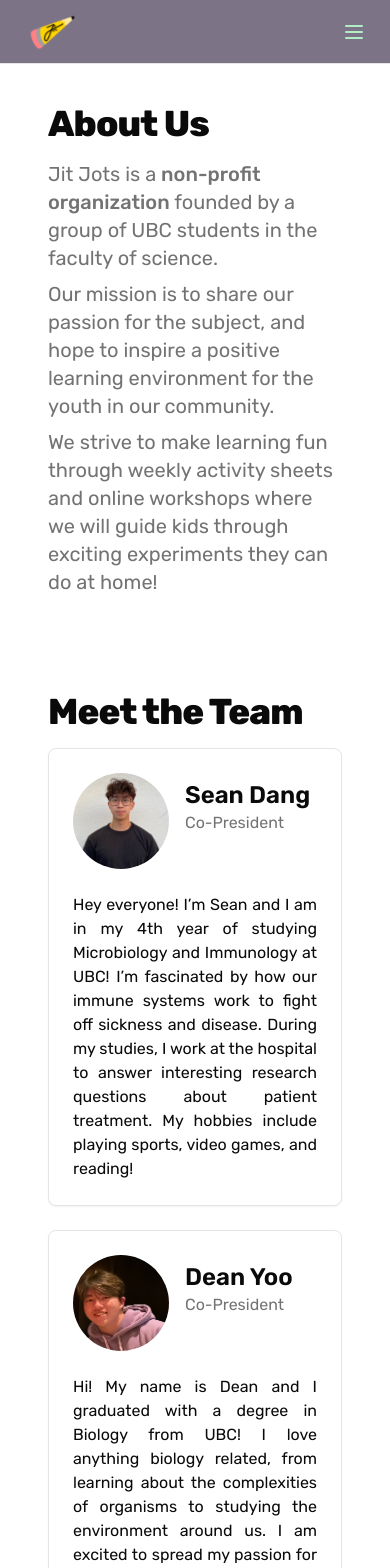
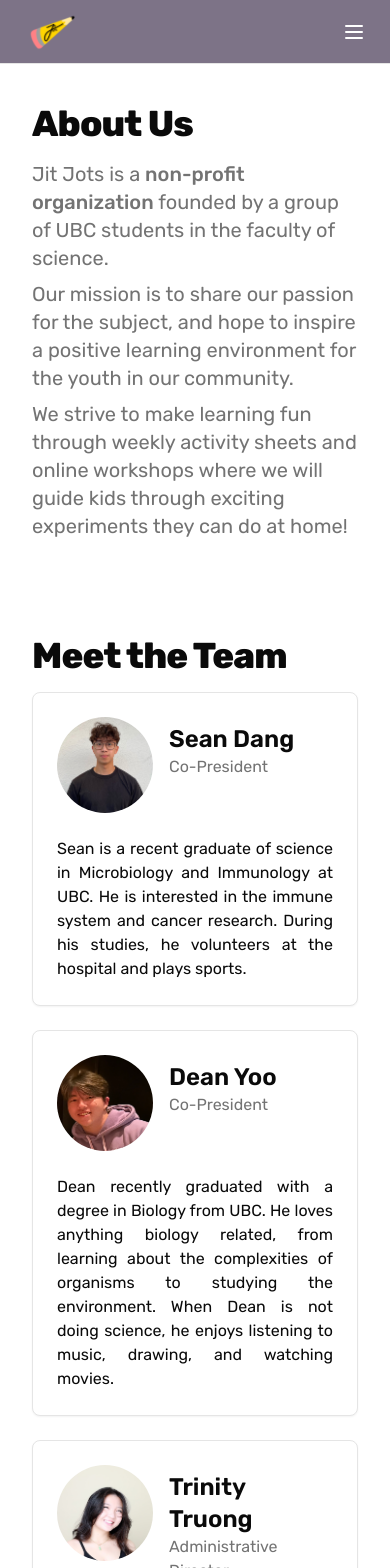
Before and after one commit to ritchiexia/jitjots, a Next.js app: page /about in a window 390 px wide. Shown: the top 1568 px of the page. Built offline with nearby package versions, Linux system fonts and the light colour scheme.

Commit message:
website update - updated biographies, remove Kyara, add Dain and Sharon - fixed mobile margins - fix navbar hamburger color - add new testimonial

```diff
--- a/src/app/about/page.tsx
+++ b/src/app/about/page.tsx
@@ -16,7 +16,7 @@
     img: "/images/headshots/Sean.png",
     fallback: "SD",
     description:
-      "Hey everyone! I’m Sean and I am in my 4th year of studying Microbiology and Immunology at UBC! I’m fascinated by how our immune systems work to fight off sickness and disease. During my studies, I work at the hospital to answer interesting research questions about patient treatment. My hobbies include playing sports, video games, and reading!",
+      "Sean is a recent graduate of science in Microbiology and Immunology at UBC. He is interested in the immune system and cancer research. During his studies, he volunteers at the hospital and plays sports.",
   },
   {
     name: "Dean Yoo",
@@ -24,7 +24,7 @@
     img: "/images/headshots/Dean.png",
     fallback: "DY",
     description:
-      "Hi! My name is Dean and I graduated with a degree in Biology from UBC! I love anything biology related, from learning about the complexities of organisms to studying the environment around us. I am excited to spread my passion for science to a new generation of bright scientists. When I’m not doing science, I like to listen to music, draw, and practice magic.",
+      "Dean recently graduated with a degree in Biology from UBC. He loves anything biology related, from learning about the complexities of organisms to studying the environment. When Dean is not doing science, he enjoys listening to music, drawing, and watching movies.",
   },
   {
     name: "Trinity Truong",
@@ -32,7 +32,7 @@
     img: "/images/headshots/Trinity.png",
     fallback: "TT",
     description:
-      "Hi! I'm Trinity, and I am currently finishing up my undergraduate degree in Cell and Developmental Biology at UBC. As the Administrative Director I have the pleasure of meeting all our volunteers and being a person that they can turn to regarding conflict, or requests needed for school. Besides volunteering with Jit Jots, I am currently a Clinical Research Assistant in different studies at UBC's Department of Emergency Medicine, and am a huge foodie that loves trying food around our city.",
+      "Trinity is a recent graduate from UBC with a B.Sc in Cell and Developmental Biology. As the Administrative Director, she oversees volunteer intake and management. Outside of Jit Jots, she enjoys getting involved with the community and is learning how to golf.",
   },
   {
     name: "Hannah Dalagan",
@@ -48,7 +48,7 @@
     img: "/images/headshots/Brian.png",
     fallback: "BT",
     description:
-      "Hello everyone! My name is Brian and I am a 5th year student studying biology at UBC and I am the design lead for Jit Jots. My job involves designing the workshops for Jit Jots which involves finding interesting science experiments to present, creating lesson plans and designing powerpoints for our learners! Outside of Jit Jots, I am a researcher for two clinical studies at VGH and I also volunteer for other organisations in the lower mainland.",
+      "Brian is a design lead for Jit Jots and recently graduated from UBC with a degree in biology. Brian’s job involves designing workshops for Jit Jots, which involves researching science topics to present to learners and drafting lesson plans and planning activities that fit the topic. Outside of Jit Jots, Brian is a researcher for different clinical studies at VGH and UBCH involving emergency medicine and anaesthesia.",
   },
   {
     name: "Breanna Harada",
@@ -56,23 +56,31 @@
     img: "/images/headshots/Breanna.png",
     fallback: "BH",
     description:
-      "Hi! My name is Breanna and I am one of the Design Lead’s at Jit Jots. As a Design Lead, I get the chance to create interesting and informative material for young scientists! I am currently studying Biology at UBC, and my scientific interests include cell biology and developmental biology. In my free time, I like to play guitar, watch sitcoms, and go hiking with friends.",
+      "Breanna is one of the Design Lead’s at Jit Jots. As a Design Lead, she creates interesting and informative material for young scientists! In her free time, she likes to play guitar and go birdwatching.",
   },
   {
-    name: "Kyara Salanga",
+    name: "Dain Choi",
     position: "Communications Team Lead",
-    img: "/images/headshots/Kyara.png",
-    fallback: "KS",
+    img: "/images/headshots/Dain.png",
+    fallback: "DC",
     description:
-      "Kyara is a third year student at Simon Fraser University and is the current president of the Canadian Cancer Society at school. She is an optometric intern, but she also has a variety of hobbies as well. She likes to play musical instruments, bake, cook, paint, read, and sing. She also likes video editing, as well as photography.",
+      "Dain is studying neuroscience and immunology at UBC. She finds it fascinating to learn about how different systems in our body work together to keep us alive. In her spare time, she enjoys listening to music, and is currently learning to play tennis.",
+  },
+  {
+    name: "Sharon Park",
+    position: "Communications Team Lead",
+    img: "/images/headshots/Sharon.png",
+    fallback: "SP",
+    description:
+      "Sharon graduated with a Biology degree from UBC She is interested in studying humans and animals, though plants aren’t really her thing. In her free time, she likes hanging out with friends over a meal, going to the gym, and playing video games.",
   },
   {
     name: "Reina Yoo",
-    position: "Outreach Team Lead",
+    position: "Marketing Team Lead",
     img: "/images/headshots/Reina.png",
     fallback: "RY",
     description:
-      "Hello! My name is Reina and I am the Outreach Team Lead for Jit Jots. My role includes reaching out to sponsors, recruiting volunteers, and planning fundraising events! I am currently a 3rd year student studying Immunology and Public Health at UBC. I am particularly interested in how public health systems worldwide take different approaches to the spread of infectious diseases. In my spare time, I love going on hikes, playing tennis, and bullet journaling!",
+      "Reina is a fourth year student at UBC majoring in Integrated Sciences, integrating Immunology and Public Health. Outside of school, she has an interest in hiking, playing tennis, bullet journaling, making jewelry, and anything crafty!",
   },
   {
     name: "Ritchie Xia",
@@ -106,7 +114,7 @@
 
 export default function About() {
   return (
-    <main className="flex min-h-screen flex-col items-center px-4 lg:px-32 gap-20">
+    <main className="flex min-h-screen flex-col items-center lg:px-32 gap-20">
       <div className="container pt-10 sm:pt-16 space-y-24">
         <div className="space-y-4">
           <h2 className="text-4xl font-extrabold scroll-m-20 tracking-tight lg:text-6xl">
--- a/src/app/page.tsx
+++ b/src/app/page.tsx
@@ -21,13 +21,13 @@
           <div className="my-auto">
             <h2
               className={cn(
-                "text-4xl font-extrabold scroll-m-20 tracking-tight lg:text-5xl",
+                "text-4xl font-extrabold scroll-m-20 tracking-tight text-center sm:text-start lg:text-5xl",
                 kalam.className
               )}
             >
               Instilling curiosity and wonder in scientists of the future ✨
             </h2>
-            <div className="flex flex-wrap gap-2 mt-6">
+            <div className="flex flex-wrap gap-2 mt-6 justify-center sm:justify-start">
               <Link href="/about">
                 <Button
                   className={cn(
--- a/src/app/volunteers/page.tsx
+++ b/src/app/volunteers/page.tsx
@@ -12,7 +12,7 @@
 
 export default function Volunteers() {
   return (
-    <main className="flex min-h-screen flex-col items-center px-4 lg:px-32 gap-20">
+    <main className="flex min-h-screen flex-col items-center lg:px-32 gap-20">
       <div className="container pt-10 sm:pt-16 space-y-24">
         <div className="space-y-4">
           <h2 className="text-4xl font-extrabold scroll-m-20 tracking-tight lg:text-6xl">
--- a/src/app/worksheets/page.tsx
+++ b/src/app/worksheets/page.tsx
@@ -158,7 +158,7 @@
 
 export default function Worksheets() {
   return (
-    <main className="flex min-h-screen flex-col items-center px-4 lg:px-32 gap-20">
+    <main className="flex min-h-screen flex-col items-center lg:px-32 gap-20">
       <div className="container pt-10 sm:pt-16 space-y-8">
         <div className="space-y-4">
           <h2 className="text-4xl font-extrabold scroll-m-20 tracking-tight lg:text-6xl">
--- a/src/components/navbar.tsx
+++ b/src/components/navbar.tsx
@@ -61,7 +61,7 @@
         <Sheet>
           <SheetTrigger asChild>
             <Button variant="ghost" size="icon">
-              <MenuIcon className="h-6 w-6" color="hsl(139.32 62.11% 81.37%)" />
+              <MenuIcon className="h-6 w-6" color="white" />
               <span className="sr-only">Toggle navigation menu</span>
             </Button>
           </SheetTrigger>
--- a/src/components/testimonials.tsx
+++ b/src/components/testimonials.tsx
@@ -10,6 +10,11 @@
 } from "@/components/ui/carousel";
 
 const testimonials = [
+  {
+    quote:
+      "The Jit Jots team came well-prepared, full of enthusiasm and excitement. They had lots to show and share with the audience, and we loved how the content was both educational and fun. The audience had fun interacting with the team. The finale was the best!",
+    name: "False Creek Community Center - [Summer Kick-Off]",
+  },
   {
     quote:
       "The families LOVE the workshops with Jit Jots! The young children are engaged and learning whilst having so much fun. The activities were well planned for the early years age group and the team was so great interacting with the children and adapting to the group. The parents and caregivers are so appreciative of the workshops for their kids and are already asking if they can come again! Big thank you to the Jit Jots team and looking forward to booking another session.",
```
Also changed, not shown: src/app/workshops/page.tsx (+15 -5 lines), public/images/headshots/Dain.png (added), public/images/headshots/Sharon.png (added).
